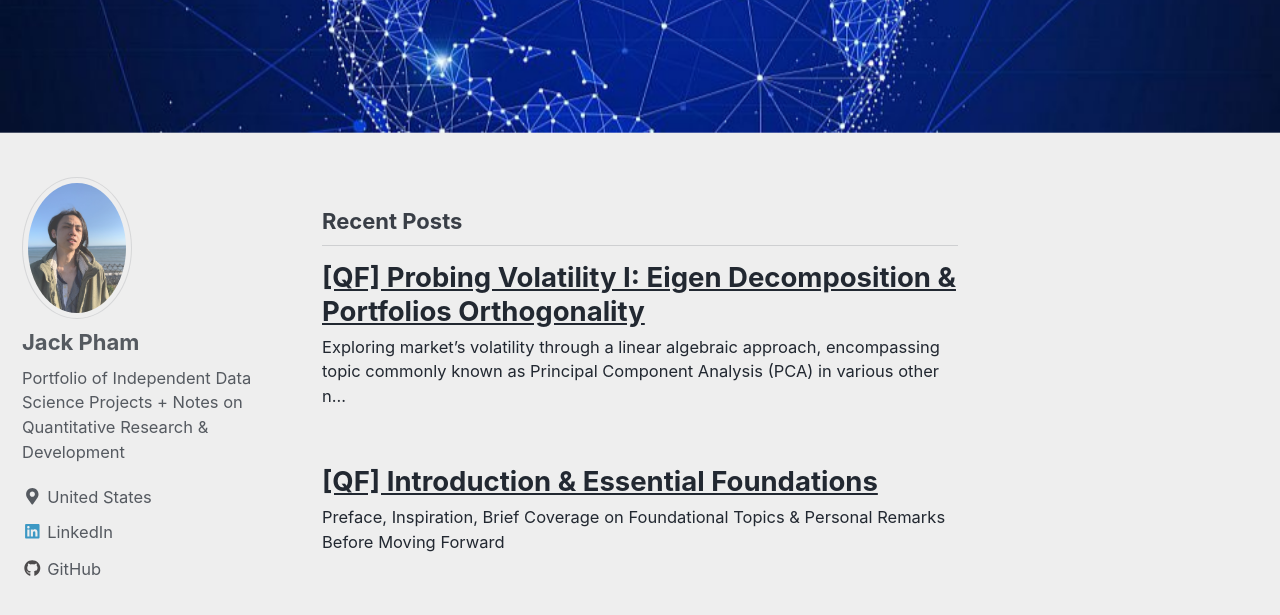
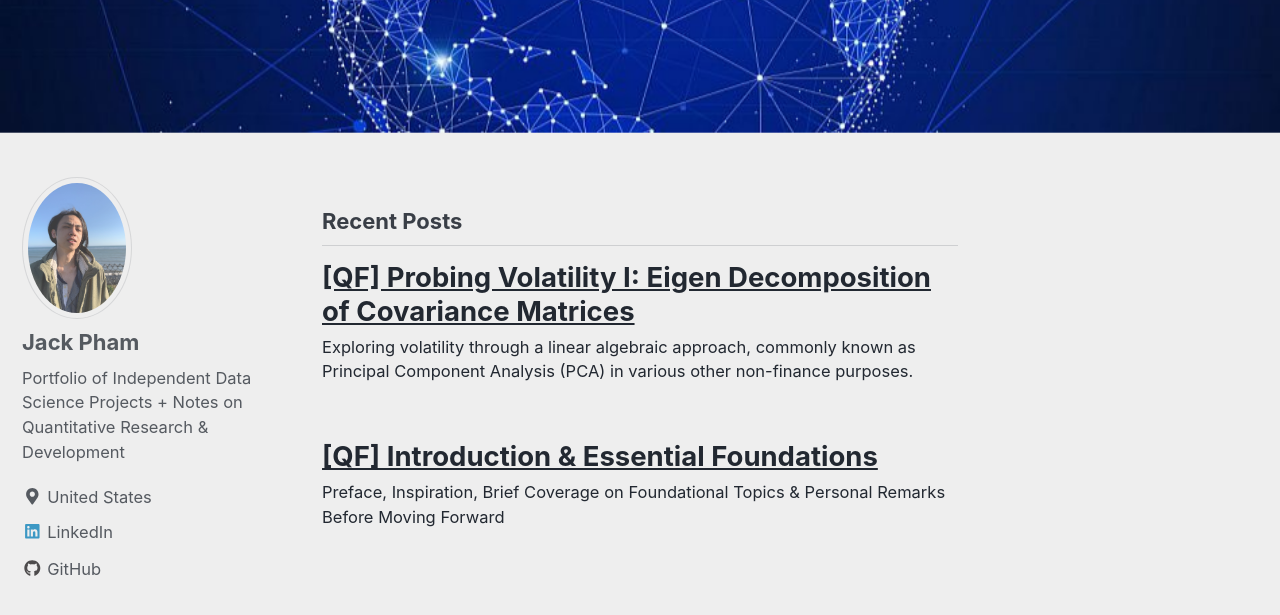
Before and after one commit to jp-quant/jp-quant.github.io, a Jekyll site: the page built from index.html, in a window 1280 px wide and 900 px high, scrolled down 311 px. Shown: the top 615 px of the window. Built offline with Jekyll 4.4.1, drawn with Linux system fonts in a browser that asks for light colours; nearby versions of some CDN libraries; the list of posts is cut into pages by our own code; part of the change alters nothing that is shown.

Commit message:
second post

````diff
--- a/_posts/2020-05-08-alpha_pca.md
+++ b/_posts/2020-05-08-alpha_pca.md
@@ -1,10 +1,10 @@
 ---
-title: "[QF] Probing Volatility I: Eigen Decomposition & Portfolios Orthogonality"
+title: "[QF] Probing Volatility I: Eigen Decomposition of Covariance Matrices"
 date: 2020-05-08
-tags: [alpha]
+tags: [qf]
 header:
   image: "/images/qf_intro_banner.jpg"
-excerpt: "Exploring market's volatility through a linear algebraic approach, encompassing topic commonly known as Principal Component Analysis (PCA) in various other non-finance purposes."
+excerpt: "Exploring volatility through a linear algebraic approach, commonly known as Principal Component Analysis (PCA) in various other non-finance purposes."
 mathjax: "true"
 ---
 
@@ -12,7 +12,7 @@ mathjax: "true"
 >*Exploring the mathematical applications when tackling volatility & correlational properties of securities in the market, as well as the market itself, by dissecting covariance matrices*
 
 
-Statistically speaking from an individual approach, for <img src="https://latex.codecogs.com/gif.latex?\dpi{120}&space;n=1,2,...,N" title="n=1,2,...,N" /> time indexes of <img src="https://latex.codecogs.com/gif.latex?\dpi{120}&space;r_{i_n}" title="r_{i_n}" /> and  <img src="https://latex.codecogs.com/gif.latex?\dpi{120}&space;r_{j_n}" title="r_{j_n}" /> as returns data of asset i and j, their covariance <img src="https://latex.codecogs.com/gif.latex?\dpi{120}&space;\sigma_{ij}" title="\sigma_{ij}" /> is calculated as:
+From basic statistics, for <img src="https://latex.codecogs.com/gif.latex?\dpi{120}&space;n=1,2,...,N" title="n=1,2,...,N" /> time indexes of <img src="https://latex.codecogs.com/gif.latex?\dpi{120}&space;r_{i_n}" title="r_{i_n}" /> and  <img src="https://latex.codecogs.com/gif.latex?\dpi{120}&space;r_{j_n}" title="r_{j_n}" /> as returns data of asset i and j, their covariance <img src="https://latex.codecogs.com/gif.latex?\dpi{120}&space;\sigma_{ij}" title="\sigma_{ij}" /> is calculated as:
 - <img src="https://latex.codecogs.com/gif.latex?\dpi{120}&space;\sigma_{ij}&space;=&space;\frac{\sum_{1}^{N}(r_{i_n}&space;-&space;\bar{r_i})(r_{j_n}&space;-&space;\bar{r_j})}{N-1}" title="\sigma_{ij} = \frac{\sum_{1}^{N}(r_{i_n} - \bar{r_i})(r_{j_n} - \bar{r_j})}{N-1}" /> for **sample size**
 - <img src="https://latex.codecogs.com/gif.latex?\dpi{120}&space;\sigma_{ij}&space;=&space;\frac{\sum_{1}^{N}(r_{i_n}&space;-&space;\bar{r_i})(r_{j_n}&space;-&space;\bar{r_j})}{N}" title="\sigma_{ij} = \frac{\sum_{1}^{N}(r_{i_n} - \bar{r_i})(r_{j_n} - \bar{r_j})}{N}" /> for **population size**
 
@@ -527,7 +527,7 @@ ax.set_aspect("equal")
 
 We can further perform this step for not just 2-dimensional space (M=2) but also 3-dimensional space (M=3), you can see how such mathematics can take us further to any M-dimensional space such that we can describe the entire variance of M securities , in such abstract vector space that we can't visualize, down to the independent components.
 
-Compiling all the written codes above, adding 3-Dimensional plotting, we compile a **single function** for 2 & 3 dimensional data (to be modified for more functionalities below):
+Combining all the written codes above, we compile a **single function** for 2 & 3 dimensional data (to be modified for more functionalities below):
 
 
 ```python
@@ -537,12 +537,12 @@ def EIGEN(ret):
     fig = plt.figure()
     _ax_ = fig.gca() if (ret.shape[1] == 2) else fig.gca(projection="3d")
     vectors,lambdas = PCA(ret)
-    explained_variance = lambdas/lambdas.sum()
+    explained_variance_ratio = lambdas/lambdas.sum()
     _labels = pd.Series([(i+" - "+str(
-                    (explained_variance[i]*100).round(2))+"%") for i in explained_variance.index],
-                           index=explained_variance.index)
+                    (explained_variance_ratio[i]*100).round(2))+"%") for i in explained_variance_ratio.index],
+                           index=explained_variance_ratio.index)
     result = {"vectors":vectors,"lambdas":lambdas,
-              "explained_variance":explained_variance}
+              "explained_variance_ratio":explained_variance_ratio}
 
     #----| 2-DIMENSIONAL
     if ret.shape[1] == 2:
@@ -602,7 +602,7 @@ def EIGEN(ret):
     return result
 ```
 
-Calling it on our demonstrated example of SHY v.s. IEF, we obtain:
+Calling it on our demonstrated example of SPY v.s. IEF, we obtain:
 
 ```python
 result = EIGEN(RET[["SPY","IEF"]])
````
